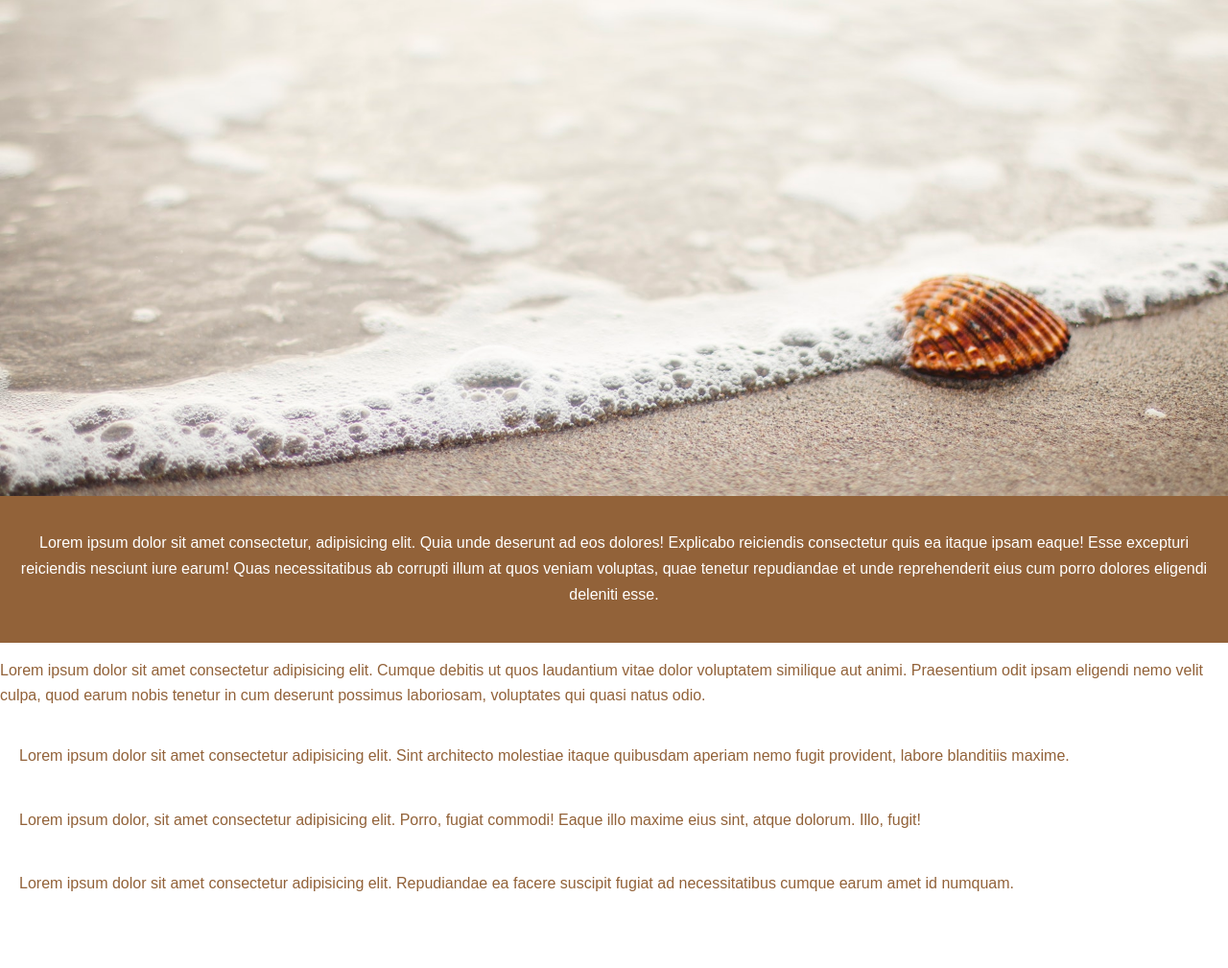
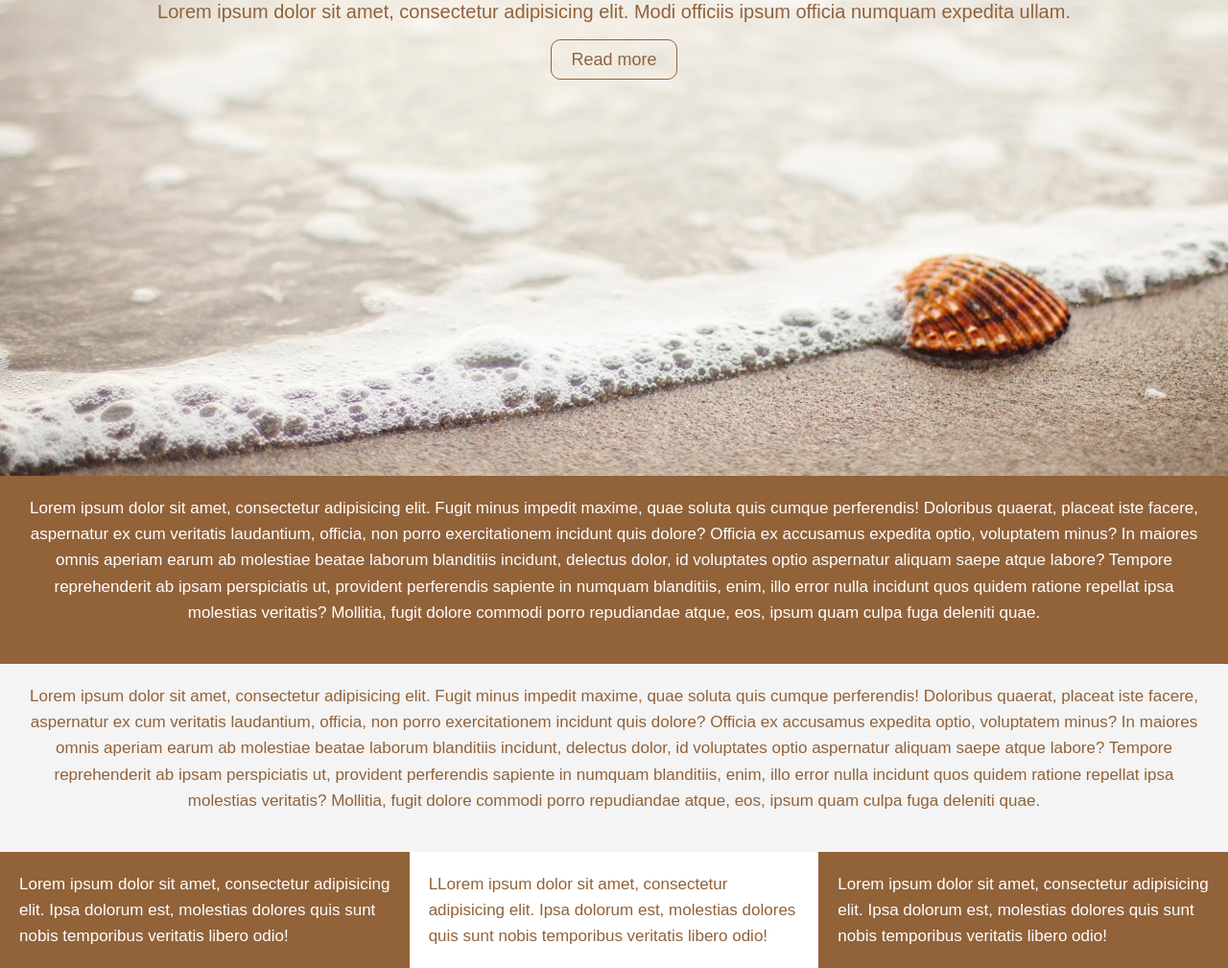
Before and after one commit to sinitsavr/fullscreenlanding, a plain HTML site: page index.html in a window 1280 px wide. Shown: the part 304-1313 px from the top of the page at 96% size. Before the commit the page ends 1259 px from the top, so only its background shows below. Drawn offline with Linux system fonts and the light colour scheme.

Commit message:
fullscreenlanding finished

```diff
--- a/assets/style/style.css
+++ b/assets/style/style.css
@@ -1,60 +1,75 @@
-*{
-  margin: 0;
-}
+* {
+  margin:0;}
+
 body{
+display: inherit;
 font-family: Arial, "Helvetica Neue", Helvetica, sans-serif;
 color: #926239;
-  line-height: 1.67;}
-header {
-  display: inherit;
+
+font-size: 17px;
+line-height: 1.6;
+}
+.welcome-section {
+display: inline-block;
 height: 100vh;
-  padding: 0 20px;
+width: 100%;
+
 background-image: url(./../../images/beachshowcase.jpg);
 background-size: cover;
 background-position: center;
 
 text-align: center;
-  margin:auto;
-
 }
 h1 {
   display: block;
-  margin-block-start: 0.67em;
-  margin-block-end: 0.67em;
+  font-size: 50px;
+  margin-top: 220px;
 }
-.button {
+a {
+  min-width: 100px;
+  max-width: 150px;
+
+  white-space: nowrap;
+  overflow: hidden;
+  text-overflow: ellipsis;
+  text-decoration: none;
   font-size: 18px;
+
   padding: 10px 20px;
+
   color:#926239;
+
   border: #926239 1px solid;
   border-radius: 10px;
   margin-top: 30px;
 }
+p.welcome-section-content{
+  font-size: 20px;
+}
 p {
   display: block;
-  margin-block-start: 1em;
   margin-block-end: 1em;
-  margin-inline-start: 0px;
-  margin-inline-end: 0px;
+  margin-bottom: 20px;
 }
-#section-a {
+.main-content {
   padding: 20px;
   background-color: #926239;
   color: #fff;
   text-align: center;
 }
-section-b {
+.second-content {
 padding: 20px;
 background-color:#f4f4f4;
 text-align: center;
 }
-#section-c .box-1 #section-c .box-3 {
+.footer-content {
+  display: grid;
+  grid-template-columns: 1fr 1fr 1fr;
+}
+.footer-content-1, .footer-content-3 {
 background: #926239;
-color:#fff
+color:#fff;
 }
-#section-c div {
+.footer-content-element{
   padding: 20px;
 }
-div {
-  display: block;
-}
--- a/index.html
+++ b/index.html
@@ -5,24 +5,24 @@
   <meta http-equiv="X-UA-Compatible" content="IE=edge">
   <meta name="viewport" content="width=device-width, initial-scale=1.0">
   <link rel="stylesheet" href="./assets/style/style.css">
-  <title>Document</title>
+  <title>welcome to beach</title>
 </head>
   <body>
-    <header id="showcase">
-      <h1>Welcome To The Beach</h1>
-        <p>Lorem ipsum dolor sit amet consectetur adipisicing elit. Natus iusto repellendus delectus modi molestiae.</p>
-      <a href="#" class="button">Read more</a>
-  </header>
-    <section id="section-a">
-      <p>Lorem ipsum dolor sit amet consectetur, adipisicing elit. Quia unde deserunt ad eos dolores! Explicabo reiciendis consectetur quis ea itaque ipsam eaque! Esse excepturi reiciendis nesciunt iure earum! Quas necessitatibus ab corrupti illum at quos veniam voluptas, quae tenetur repudiandae et unde reprehenderit eius cum porro dolores eligendi deleniti esse.</p>
+    <section class="welcome-section">
+      <h1 class="welcome-section-heading">Welcome To The Beach</h1>
+      <p class="welcome-section-content">Lorem ipsum dolor sit amet, consectetur adipisicing elit. Modi officiis ipsum officia numquam expedita ullam.</p>
+      <a href=# class="welcome-section-link">Read more</a>
     </section>
-    <section id="section-b">
-      <p>Lorem ipsum dolor sit amet consectetur adipisicing elit. Cumque debitis ut quos laudantium vitae dolor voluptatem similique aut animi. Praesentium odit ipsam eligendi nemo velit culpa, quod earum nobis tenetur in cum deserunt possimus laboriosam, voluptates qui quasi natus odio.</p>
+    <section class="main-content">
+      <p>Lorem ipsum dolor sit amet, consectetur adipisicing elit. Fugit minus impedit maxime, quae soluta quis cumque perferendis! Doloribus quaerat, placeat iste facere, aspernatur ex cum veritatis laudantium, officia, non porro exercitationem incidunt quis dolore? Officia ex accusamus expedita optio, voluptatem minus? In maiores omnis aperiam earum ab molestiae beatae laborum blanditiis incidunt, delectus dolor, id voluptates optio aspernatur aliquam saepe atque labore? Tempore reprehenderit ab ipsam perspiciatis ut, provident perferendis sapiente in numquam blanditiis, enim, illo error nulla incidunt quos quidem ratione repellat ipsa molestias veritatis? Mollitia, fugit dolore commodi porro repudiandae atque, eos, ipsum quam culpa fuga deleniti quae.</p>
     </section>
-    <section id="section-c">
-      <div class="box">Lorem ipsum dolor sit amet consectetur adipisicing elit. Sint architecto molestiae itaque quibusdam aperiam nemo fugit provident, labore blanditiis maxime.</div>
-      <div class="box">Lorem ipsum dolor, sit amet consectetur adipisicing elit. Porro, fugiat commodi! Eaque illo maxime eius sint, atque dolorum. Illo, fugit!</div>
-      <div class="box">Lorem ipsum dolor sit amet consectetur adipisicing elit. Repudiandae ea facere suscipit fugiat ad necessitatibus cumque earum amet id numquam.</div>
+    <section class="second-content">
+      <p>Lorem ipsum dolor sit amet, consectetur adipisicing elit. Fugit minus impedit maxime, quae soluta quis cumque perferendis! Doloribus quaerat, placeat iste facere, aspernatur ex cum veritatis laudantium, officia, non porro exercitationem incidunt quis dolore? Officia ex accusamus expedita optio, voluptatem minus? In maiores omnis aperiam earum ab molestiae beatae laborum blanditiis incidunt, delectus dolor, id voluptates optio aspernatur aliquam saepe atque labore? Tempore reprehenderit ab ipsam perspiciatis ut, provident perferendis sapiente in numquam blanditiis, enim, illo error nulla incidunt quos quidem ratione repellat ipsa molestias veritatis? Mollitia, fugit dolore commodi porro repudiandae atque, eos, ipsum quam culpa fuga deleniti quae.</p>
+    </section>
+    <section class="footer-content">
+      <div class="footer-content-1 footer-content-element">Lorem ipsum dolor sit amet, consectetur adipisicing elit. Ipsa dolorum est, molestias dolores quis sunt nobis temporibus veritatis libero odio!</div>
+      <div class="footer-content-2 footer-content-element">LLorem ipsum dolor sit amet, consectetur adipisicing elit. Ipsa dolorum est, molestias dolores quis sunt nobis temporibus veritatis libero odio!</div>
+      <div class="footer-content-3 footer-content-element">Lorem ipsum dolor sit amet, consectetur adipisicing elit. Ipsa dolorum est, molestias dolores quis sunt nobis temporibus veritatis libero odio!</div>
     </section>
 </body>
 </html>
```
Lines whose indentation alone changed are shown as unchanged.
